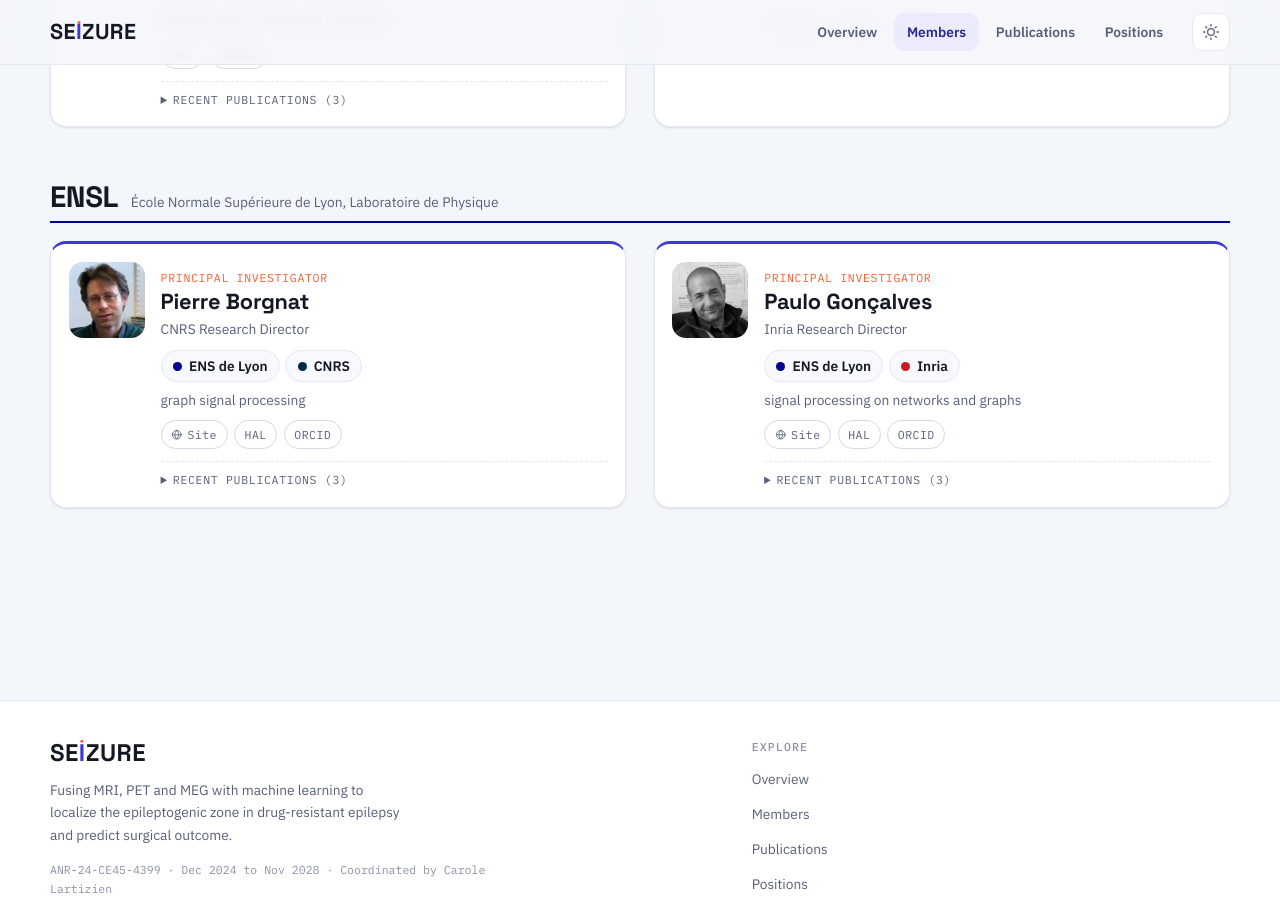
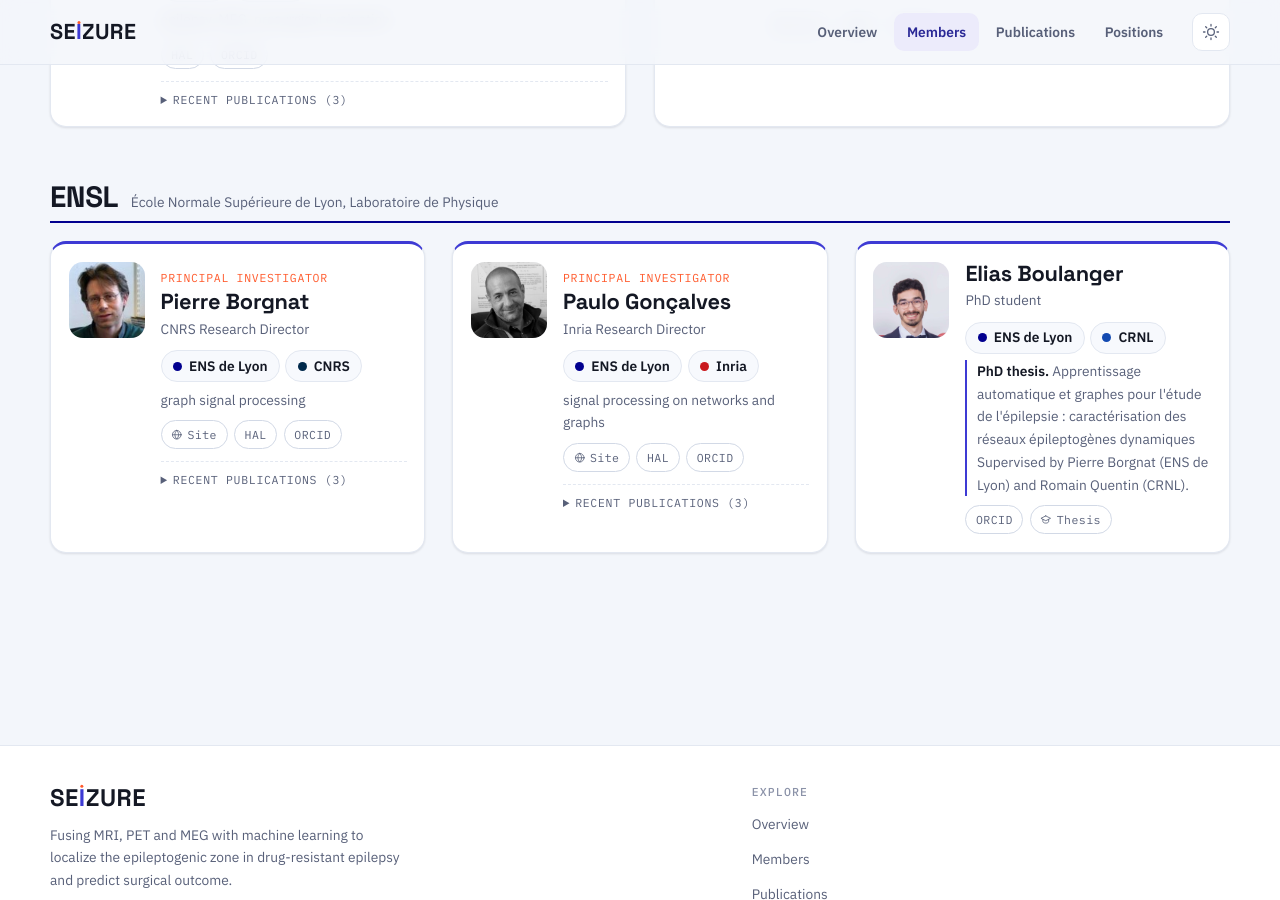
Before and after one commit to anr-seizure/anr-seizure.github.io, a Jekyll site: the page built from members.html, in a window 1280 px wide and 900 px high, scrolled down 1362 px. Built offline with Jekyll 4.4.1, drawn with Linux system fonts in a browser that asks for light colours.

Commit message:
feat(members): add Elias Boulanger (ENS de Lyon / CRNL co-directed PhD)

```diff
--- a/_data/members.yml
+++ b/_data/members.yml
@@ -134,3 +134,17 @@ ENSL:
     idhal_numeric: "6491"
     orcid: "0000-0002-1781-6159"
     website: "http://perso.ens-lyon.fr/paulo.goncalves/"
+
+  - firstname: 'Elias'
+    lastname: 'Boulanger'
+    key: boulanger
+    role: 'PhD student'
+    institutions: [ensl, crnl]
+    picture: 'eBoulanger.jpg'
+    interests: "machine learning, graph signal processing, MEG and SEEG, epilepsy"
+    thesis:
+      title: "Apprentissage automatique et graphes pour l'étude de l'épilepsie : caractérisation des réseaux épileptogènes dynamiques"
+      supervisors: "Pierre Borgnat (ENS de Lyon) and Romain Quentin (CRNL)"
+      start: 2025
+    orcid: "0009-0008-1377-8627"
+    thesesfr: "https://theses.fr/s432587"
```
Also changed, not shown: members/eBoulanger.jpg (added).
